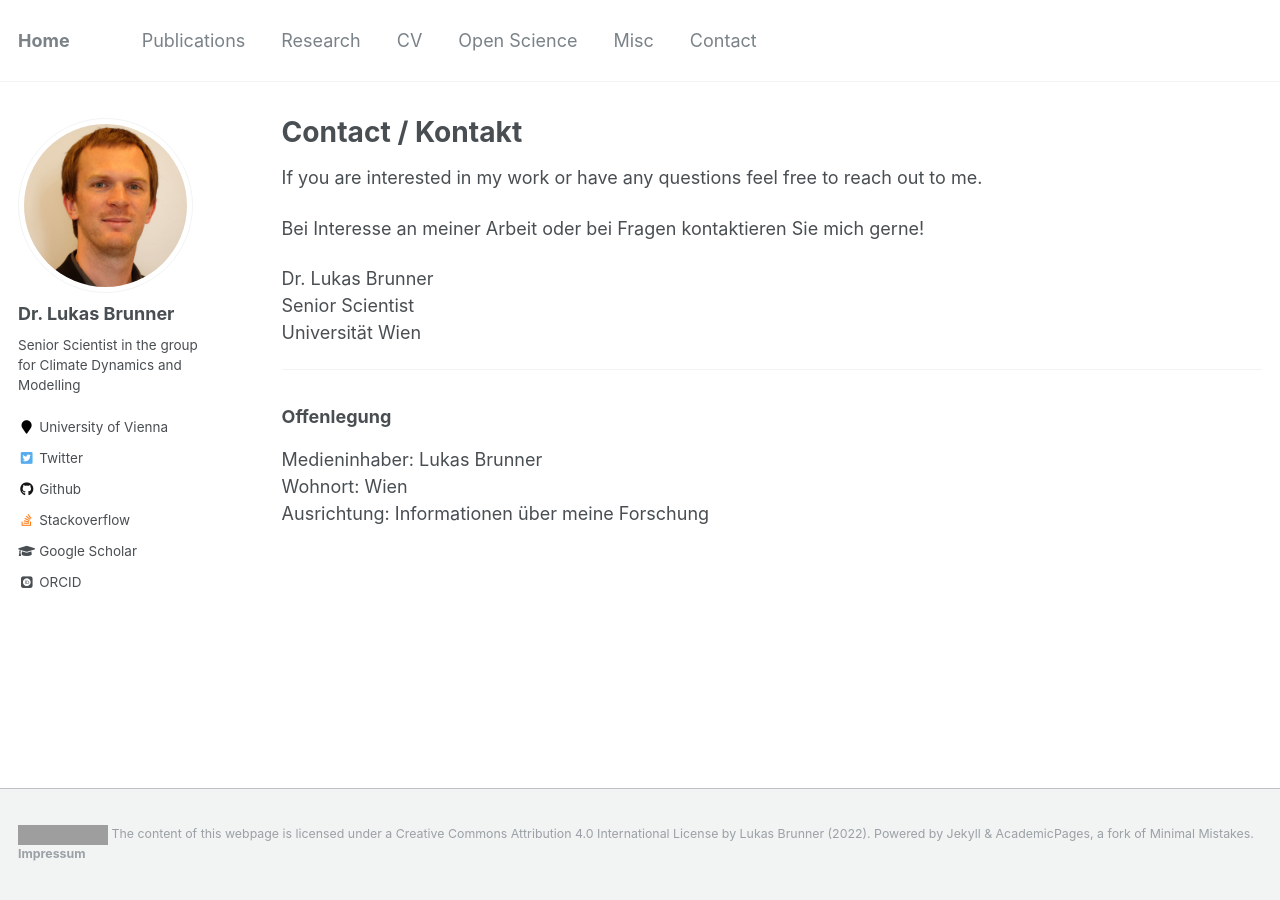
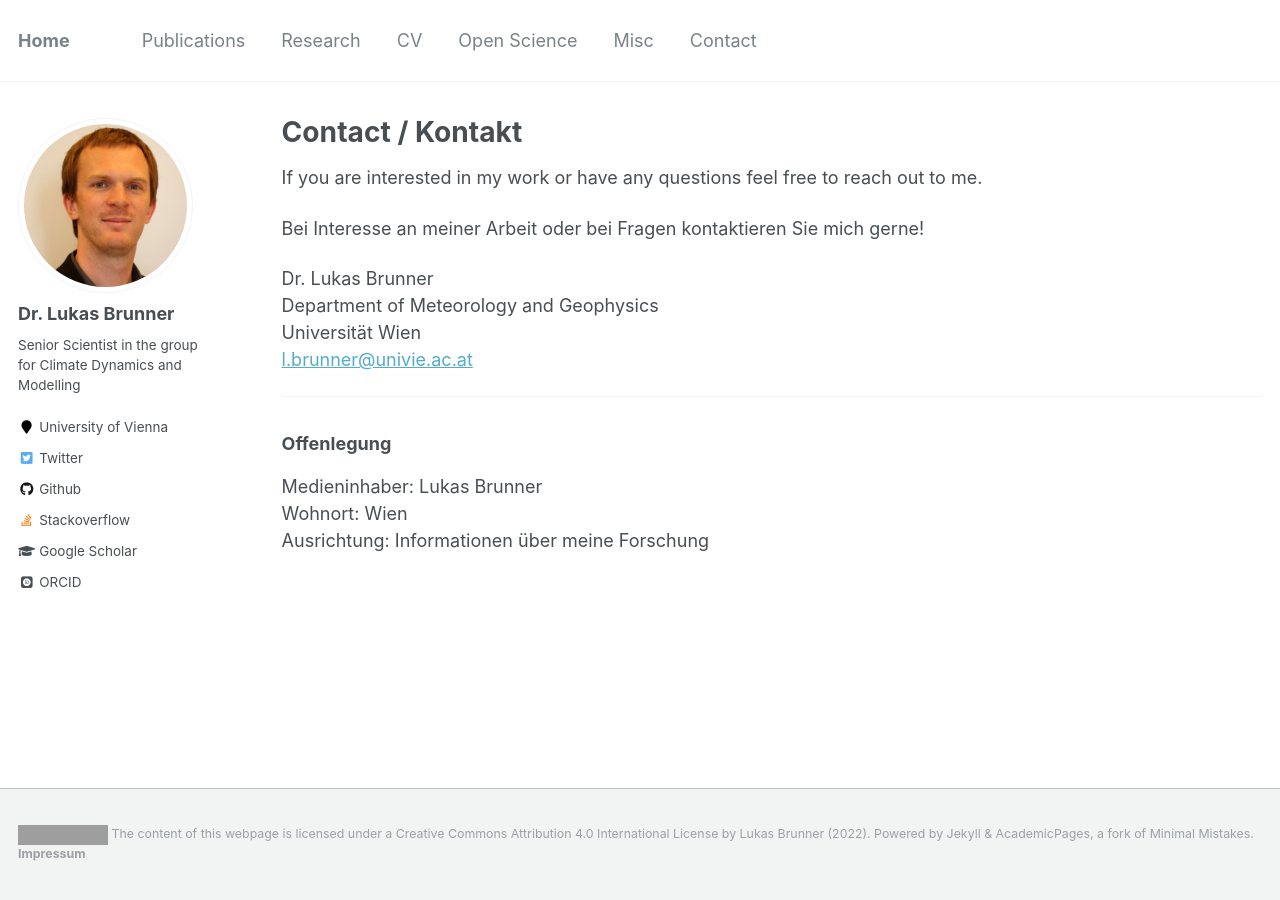
Before and after one commit to lukasbrunner/lukasbrunner.github.io, a Jekyll site: the page built from _pages/contact.md, in a window 1280 px wide. Built offline with Jekyll 4.4.1, drawn with Linux system fonts in a browser that asks for light colours; some web fonts are replaced; grey boxes are pictures that could not be loaded.

Commit message:
Update contact

```diff
--- a/_pages/contact.md
+++ b/_pages/contact.md
@@ -12,8 +12,9 @@ If you are interested in my work or have any questions feel free to reach out to
 Bei Interesse an meiner Arbeit oder bei Fragen kontaktieren Sie mich gerne!
 
 Dr. Lukas Brunner <br />
-Senior Scientist <br />
-Universität Wien
+Department of Meteorology and Geophysics <br />
+Universität Wien <br />
+<a href='mailto:l.brunner@univie.ac.at'>l.brunner@univie.ac.at</a>
 
 
 ---
```
